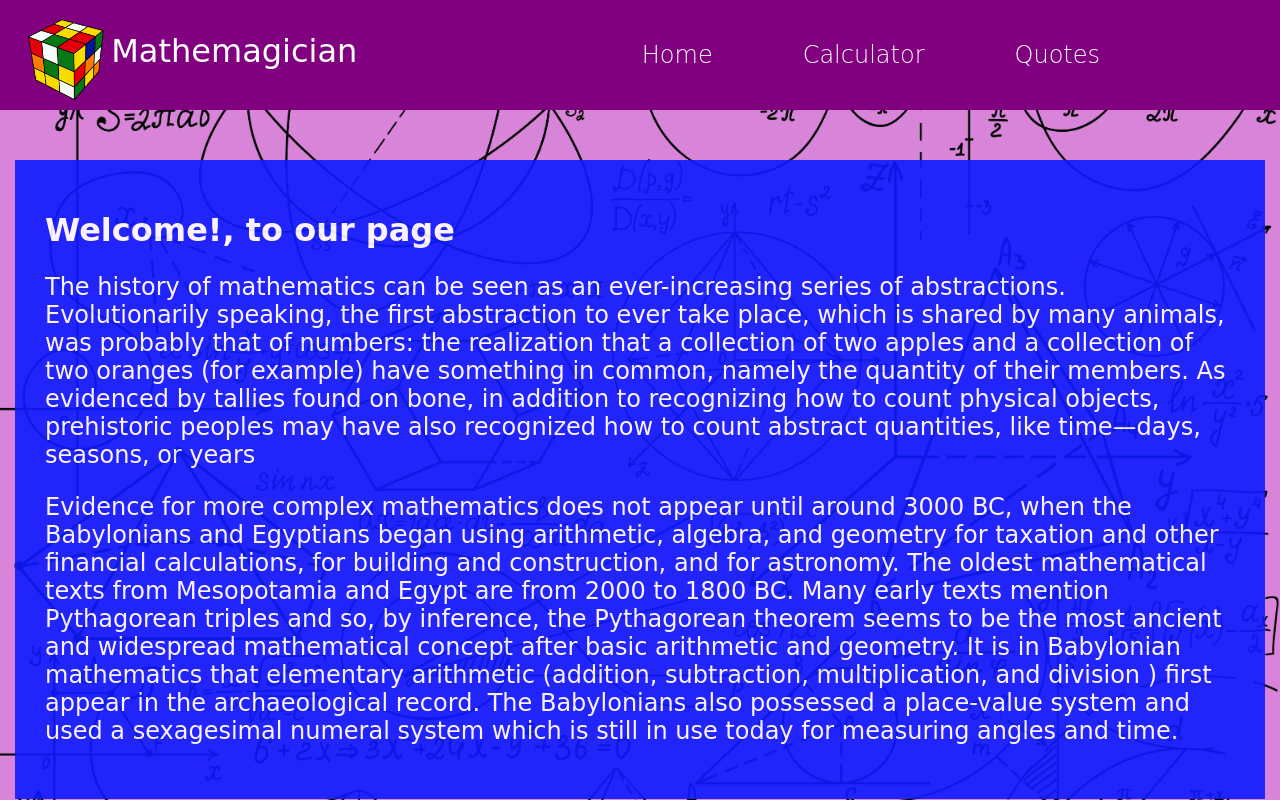
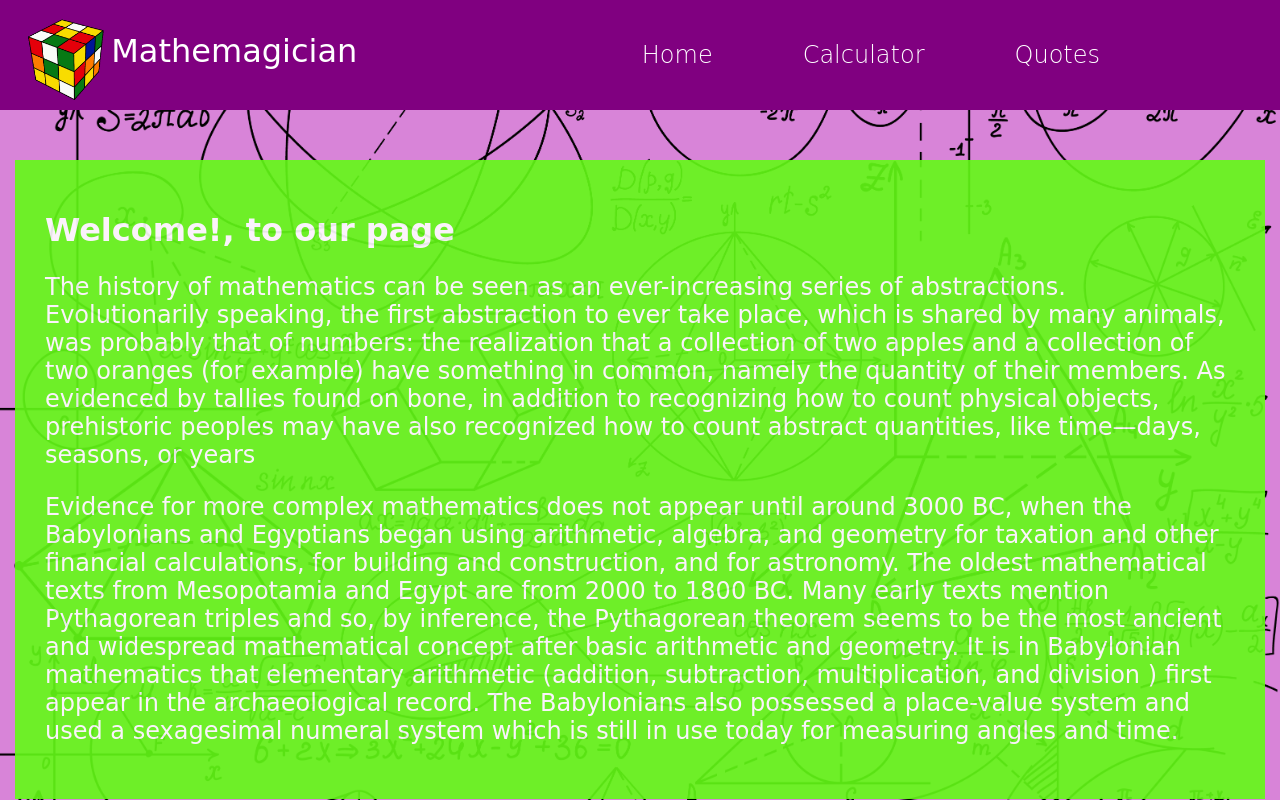
Before and after one commit to gilco91/calculator-test, a React (Create React App) app: page / in a window 1280 px wide. Built offline with nearby package versions, Linux system fonts and the light colour scheme; the HTML template or start-up script is replaced by a standard one.

Commit message:
change color

```diff
--- a/src/App.css
+++ b/src/App.css
@@ -1,6 +1,6 @@
 .desc-main {
   margin: 0 15px 0 15px;
-  background-color: rgb(15, 27, 255);
+  background-color: rgb(99, 251, 22);
   padding: 30px;
   opacity: 0.9;
 }
```
